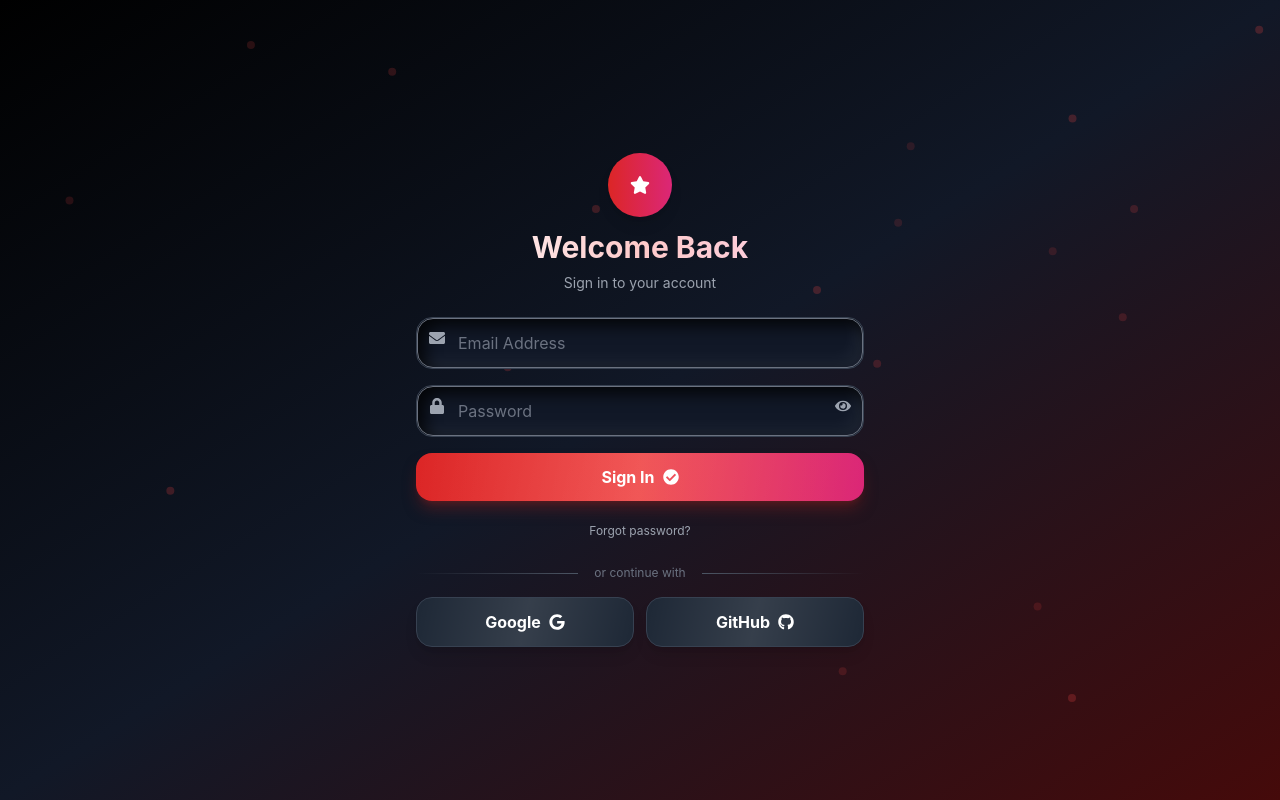
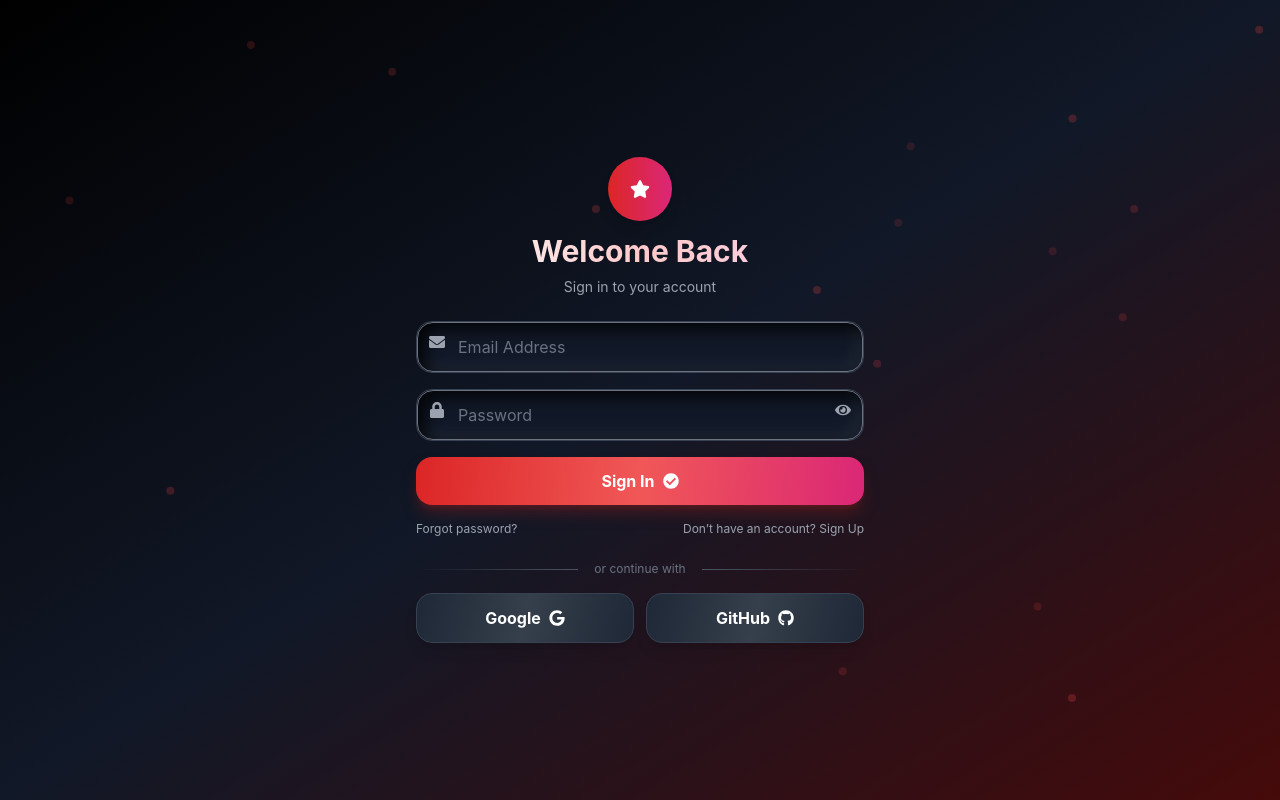
Before and after one commit to Arya4546/Auth, a React (Vite) app in the folder client/: page /login in a window 1280 px wide. Built offline with nearby package versions, Linux system fonts and the light colour scheme; no server answers.

Commit message:
Update Login.jsx

```diff
--- a/client/src/pages/Login.jsx
+++ b/client/src/pages/Login.jsx
@@ -22,7 +22,8 @@ const AnimatedButton = ({ text, onClick, icon, variant = "primary" }) => {
   const [clickedBtn, setClickedBtn] = useState(null);
   const [isLoading, setIsLoading] = useState(false);
 
-  const handleAnimatedClick = () => {
+  const handleAnimatedClick = (e) => {
+    e.preventDefault();
     setClickedBtn(text);
     setIsLoading(true);
     onClick?.();
@@ -92,7 +93,6 @@ const AnimatedButton = ({ text, onClick, icon, variant = "primary" }) => {
     </motion.button>
   );
 };
-
 
 const NeuromorphicInput = ({
   icon: Icon,
@@ -170,7 +170,10 @@ export default function Login() {
       return;
     }
     try {
-      const { data } = await axios.post(`${API}/auth/login`, { email, password });
+      const { data } = await axios.post(`${API}/auth/login`, {
+        email,
+        password
+      });
       showMessage(data.message || "Login successful!", "success");
       if (data.token) localStorage.setItem("token", data.token);
       setTimeout(() => {
@@ -188,7 +191,9 @@ export default function Login() {
       return;
     }
     try {
-      const { data } = await axios.post(`${API}/auth/forgot-password`, { email });
+      const { data } = await axios.post(`${API}/auth/forgot-password`, {
+        email
+      });
       showMessage(data.message || "OTP sent to your email!", "success");
       setTab("forgot-otp");
     } catch (err) {
@@ -203,7 +208,10 @@ export default function Login() {
       return;
     }
     try {
-      const { data } = await axios.post(`${API}/auth/verify-forgot-otp`, { email, otp });
+      const { data } = await axios.post(`${API}/auth/verify-forgot-otp`, {
+        email,
+        otp
+      });
       showMessage(data.message || "OTP verified successfully!", "success");
       setTab("forgot-reset");
     } catch (err) {
@@ -218,7 +226,10 @@ export default function Login() {
       return;
     }
     try {
-      const { data } = await axios.post(`${API}/auth/reset-password`, { email, newPassword });
+      const { data } = await axios.post(`${API}/auth/reset-password`, {
+        email,
+        newPassword
+      });
       showMessage(data.message || "Password reset successfully!", "success");
       setTab("login");
       setPassword("");
@@ -313,6 +324,7 @@ export default function Login() {
               initial={{ opacity: 0, x: -20 }}
               animate={{ opacity: 1, x: 0 }}
               exit={{ opacity: 0, x: 20 }}
+              onSubmit={(e) => e.preventDefault()}
               className="space-y-4"
             >
               <NeuromorphicInput
@@ -336,13 +348,22 @@ export default function Login() {
                 onClick={handleLogin}
                 icon={<FaCheckCircle />}
               />
-              <div className="text-center">
+              <div className="flex justify-between items-center text-xs mt-2">
                 <button
                   type="button"
                   onClick={() => setTab("forgot-email")}
-                  className="text-gray-400 hover:text-red-400 transition-colors text-xs"
+                  className="text-gray-400 hover:text-red-400 transition-colors z-10 relative"
+                  style={{ pointerEvents: "auto" }}
                 >
                   Forgot password?
+                </button>
+                <button
+                  type="button"
+                  onClick={() => (window.location.href = "/signup")}
+                  className="text-gray-400 hover:text-red-400 transition-colors z-10 relative"
+                  style={{ pointerEvents: "auto" }}
+                >
+                  Don’t have an account? Sign Up
                 </button>
               </div>
             </motion.form>
@@ -353,6 +374,7 @@ export default function Login() {
               initial={{ opacity: 0, x: -20 }}
               animate={{ opacity: 1, x: 0 }}
               exit={{ opacity: 0, x: 20 }}
+              onSubmit={(e) => e.preventDefault()}
               className="space-y-4"
             >
               <NeuromorphicInput
@@ -371,7 +393,8 @@ export default function Login() {
                 <button
                   type="button"
                   onClick={() => setTab("login")}
-                  className="text-gray-400 hover:text-red-400 transition-colors text-xs"
+                  className="text-gray-400 hover:text-red-400 transition-colors text-xs z-10 relative"
+                  style={{ pointerEvents: "auto" }}
                 >
                   Back to login
                 </button>
@@ -384,6 +407,7 @@ export default function Login() {
               initial={{ opacity: 0, x: -20 }}
               animate={{ opacity: 1, x: 0 }}
               exit={{ opacity: 0, x: 20 }}
+              onSubmit={(e) => e.preventDefault()}
               className="space-y-4"
             >
               <NeuromorphicInput
@@ -402,7 +426,8 @@ export default function Login() {
                 <button
                   type="button"
                   onClick={() => setTab("forgot-email")}
-                  className="text-gray-400 hover:text-red-400 transition-colors text-xs"
+                  className="text-gray-400 hover:text-red-400 transition-colors text-xs z-10 relative"
+                  style={{ pointerEvents: "auto" }}
                 >
                   Back to forgot password
                 </button>
@@ -415,6 +440,7 @@ export default function Login() {
               initial={{ opacity: 0, x: -20 }}
               animate={{ opacity: 1, x: 0 }}
               exit={{ opacity: 0, x: 20 }}
+              onSubmit={(e) => e.preventDefault()}
               className="space-y-4"
             >
               <NeuromorphicInput
@@ -433,7 +459,8 @@ export default function Login() {
                 <button
                   type="button"
                   onClick={() => setTab("login")}
-                  className="text-gray-400 hover:text-red-400 transition-colors text-xs"
+                  className="text-gray-400 hover:text-red-400 transition-colors text-xs z-10 relative"
+                  style={{ pointerEvents: "auto" }}
                 >
                   Back to login
                 </button>
```
